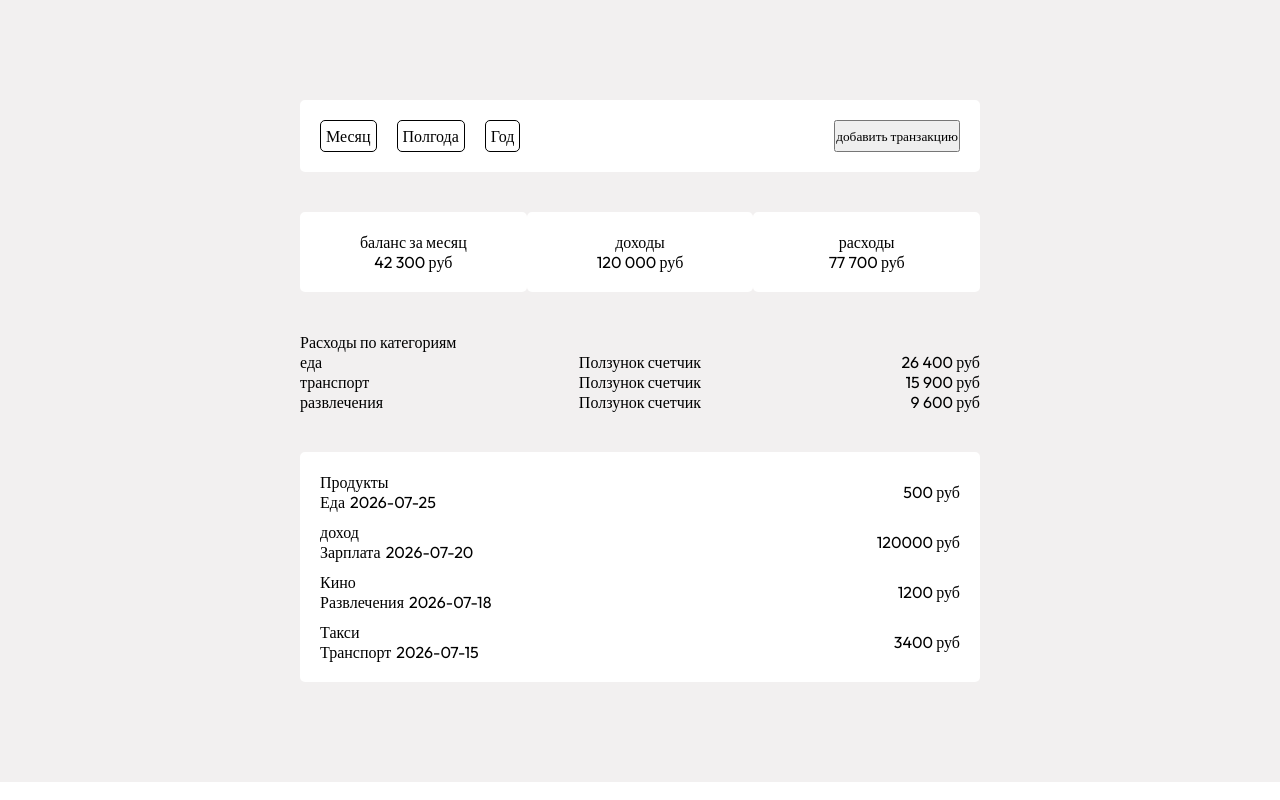
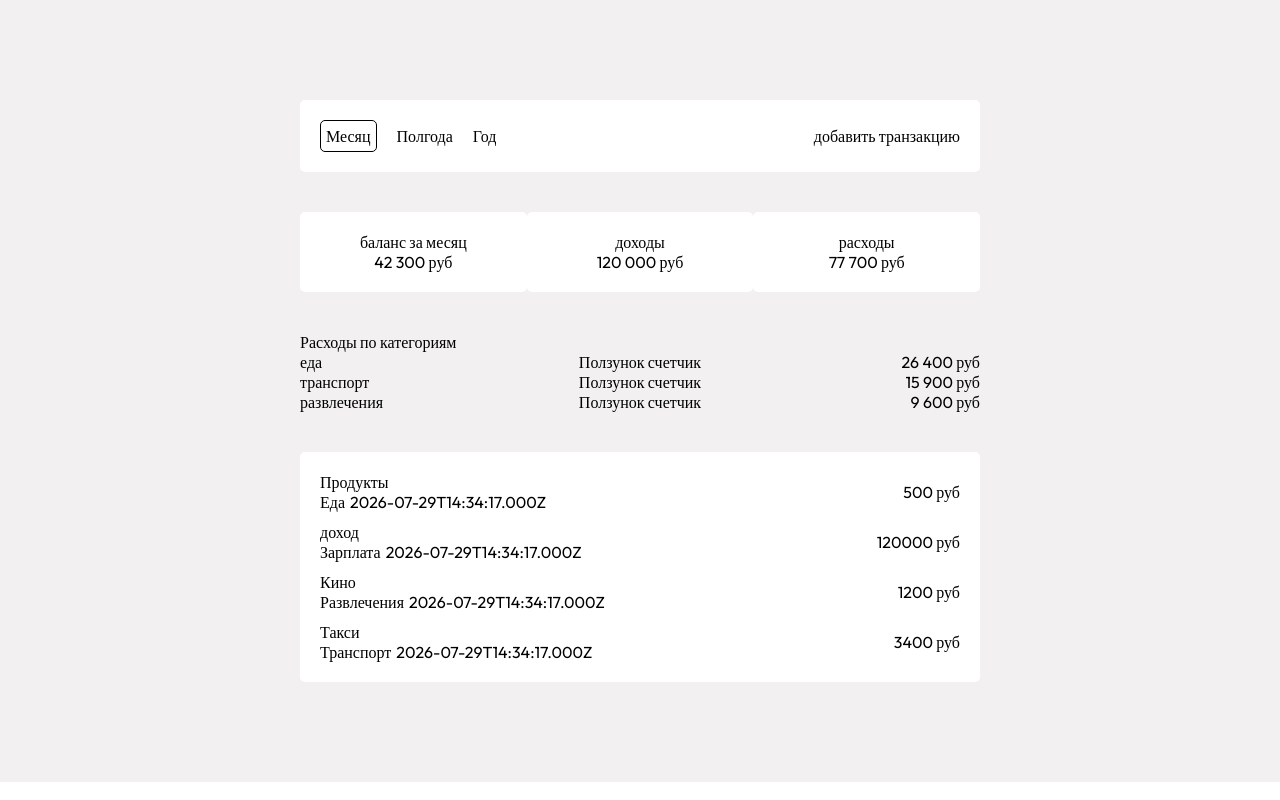
Before and after one commit to DanielFilimonov/transactionsProject, a React (Vite) app in the folder finance/: page / in a window 1280 px wide. Built offline with nearby package versions, Linux system fonts and the light colour scheme.

Commit message:
создал фильтр слайс и подключил к компоненту

```diff
--- a/finance/src/components/dateFilters/dateFiltersBlock/DateFiltersBlock.jsx
+++ /dev/null
@@ -1,15 +0,0 @@
-import DateFiltersItem from "../DateFiltersItem/DateFiltersItem";
-
-import "./dateFiltersBlock.css";
-
-const DateFiltersBlock = () => {
-	return (
-		<div className="dateFiltersBlock__wrapper">
-			<DateFiltersItem filterText={"Месяц"} />
-			<DateFiltersItem filterText={"Полгода"} />
-			<DateFiltersItem filterText={"Год"} />
-		</div>
-	);
-};
-
-export default DateFiltersBlock;
--- /dev/null
+++ b/finance/src/components/dateFilters/dateFiltersBlock/DateFiltersBlock.tsx
@@ -0,0 +1,34 @@
+import { useAppDispatch, useAppSelector } from "../../../app/hooks";
+import DateFiltersItem from "../dateFiltersItem/DateFiltersItem";
+import { periodChanged } from "../dateFiltersSlice";
+
+import "./dateFiltersBlock.css";
+
+const DateFiltersBlock = () => {
+
+	const activeFilter = useAppSelector(state => state.filters.period)
+
+	const dispatch = useAppDispatch()
+
+	return (
+		<div className="dateFiltersBlock__wrapper">
+			<DateFiltersItem
+				filterText={"Месяц"}
+				isActive={activeFilter === "month"}
+				onClick={() => dispatch(periodChanged("month"))}
+			/>
+			<DateFiltersItem
+				filterText={"Полгода"}
+				isActive={activeFilter === "halfyear"}
+				onClick={() => dispatch(periodChanged("halfyear"))}
+			/>
+			<DateFiltersItem
+				filterText={"Год"}
+				isActive={activeFilter === "year"}
+				onClick={() => dispatch(periodChanged("year"))}
+			/>
+		</div>
+	);
+};
+
+export default DateFiltersBlock;
--- a/finance/src/components/dateFilters/dateFiltersItem/DateFiltersItem.css
+++ b/finance/src/components/dateFilters/dateFiltersItem/DateFiltersItem.css
@@ -1,5 +1,5 @@
-.dateFiltersItem__wrapper {
-  border: 1px solid black;
-  border-radius: 5px;
-  padding: 5px;
+.active {
+	border: 1px solid black;
+	border-radius: 5px;
+	padding: 5px;
 }
--- a/finance/src/components/dateFilters/dateFiltersItem/DateFiltersItem.jsx
+++ /dev/null
@@ -1,11 +0,0 @@
-import './dateFiltersItem.css'
-
-const DateFiltersItem = ({ filterText }) => {
-
-  return (
-    <div className="dateFiltersItem__wrapper">
-      {filterText}
-    </div>)
-}
-
-export default DateFiltersItem;
--- /dev/null
+++ b/finance/src/components/dateFilters/dateFiltersItem/DateFiltersItem.tsx
@@ -0,0 +1,19 @@
+import { dateFiltersItemProps } from "../../../features/tsTypes";
+import "./dateFiltersItem.css";
+
+const DateFiltersItem = ({
+	filterText,
+	isActive,
+	onClick,
+}: dateFiltersItemProps) => {
+	return (
+		<button
+			className={`dateFiltersItem__wrapper ${isActive ? "active" : ""}`}
+			onClick={() => onClick()}
+		>
+			{filterText}
+		</button>
+	);
+};
+
+export default DateFiltersItem;
--- /dev/null
+++ b/finance/src/components/dateFilters/dateFiltersSlice.ts
@@ -0,0 +1,19 @@
+import { createSlice, type PayloadAction } from "@reduxjs/toolkit";
+import { DateFilterState, PeriodType } from "../../features/tsTypes";
+
+const initialState: DateFilterState = {
+	period: "month",
+};
+
+const dateFiltersSlice = createSlice({
+	name: "filters",
+	initialState,
+	reducers: {
+		periodChanged: (state, action: PayloadAction<PeriodType>) => {
+			state.period = action.payload;
+		},
+	},
+});
+
+export const { periodChanged } = dateFiltersSlice.actions;
+export default dateFiltersSlice.reducer;
--- a/finance/src/components/latestTransactions/latestTransactionsBlock/LatestTransactionsBlock.tsx
+++ b/finance/src/components/latestTransactions/latestTransactionsBlock/LatestTransactionsBlock.tsx
@@ -10,6 +10,7 @@ const LatestTransactionsBlock = () => {
 		const transiction = transactionsEntities[id]
 		return (
 			<LatestTransactionItem
+				key={id}
 				transactionTitle={transiction.title}
 				transactionCategory={transiction.category}
 				transactionDate={transiction.date}
@@ -17,8 +18,6 @@ const LatestTransactionsBlock = () => {
 			/>
 		);
 	})
-
-	console.log(transactionsId);
 
 	return (
 		<div className="latestTransactionsBlock__wrapper">
--- a/finance/src/features/transactions/transactionsSlice.ts
+++ b/finance/src/features/transactions/transactionsSlice.ts
@@ -10,7 +10,7 @@ const fakeInitialState: Transaction[] = [
 		type: "expense",
 		category: "Еда",
 		title: "Продукты",
-		date: "2026-07-25",
+		date: new Date().toISOString(),
 	},
 	{
 		id: "2",
@@ -18,7 +18,7 @@ const fakeInitialState: Transaction[] = [
 		type: "income",
 		category: "Зарплата",
 		title: "доход",
-		date: "2026-07-20",
+		date: new Date().toISOString(),
 	},
 	{
 		id: "3",
@@ -26,7 +26,7 @@ const fakeInitialState: Transaction[] = [
 		type: "expense",
 		category: "Развлечения",
 		title: "Кино",
-		date: "2026-07-18",
+		date: new Date().toISOString(),
 	},
 	{
 		id: "4",
@@ -34,7 +34,7 @@ const fakeInitialState: Transaction[] = [
 		type: "expense",
 		category: "Транспорт",
 		title: "Такси",
-		date: "2026-07-15",
+		date: new Date().toISOString(),
 	},
 ];
 
--- a/finance/src/index.css
+++ b/finance/src/index.css
@@ -4,6 +4,15 @@
   margin: 0;
   box-sizing: border-box;
   font-family: Outfit;
+}
+
+button {
+  background: none;
+	border: none;
+	padding: 0;
+	margin: 0;
+	font: inherit;
+	cursor: pointer;
 }
 
 body {
--- a/finance/src/store/store.ts
+++ b/finance/src/store/store.ts
@@ -1,9 +1,14 @@
 import { configureStore } from "@reduxjs/toolkit";
 import transactionsReducer, {
 } from "../features/transactions/transactionsSlice";
+import filtersReducer from '../components/dateFilters/dateFiltersSlice'
 
 const store = configureStore({
-	reducer: { transactions: transactionsReducer },
+	reducer: {
+		transactions: transactionsReducer,
+		filters: filtersReducer
+	 },
+
 });
 
 export type RootState = ReturnType<typeof store.getState>;
```
Also changed, not shown: finance/src/features/tsTypes.ts (+12 -0 lines).
